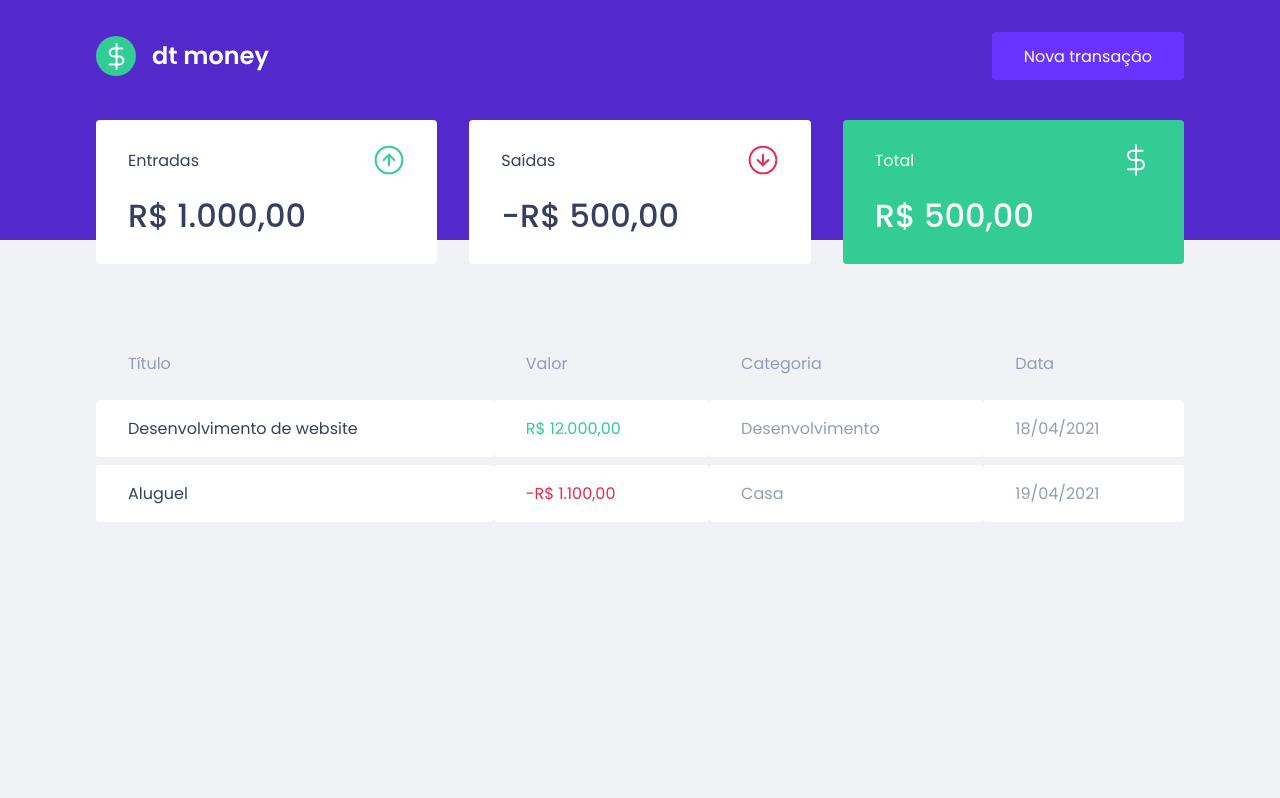
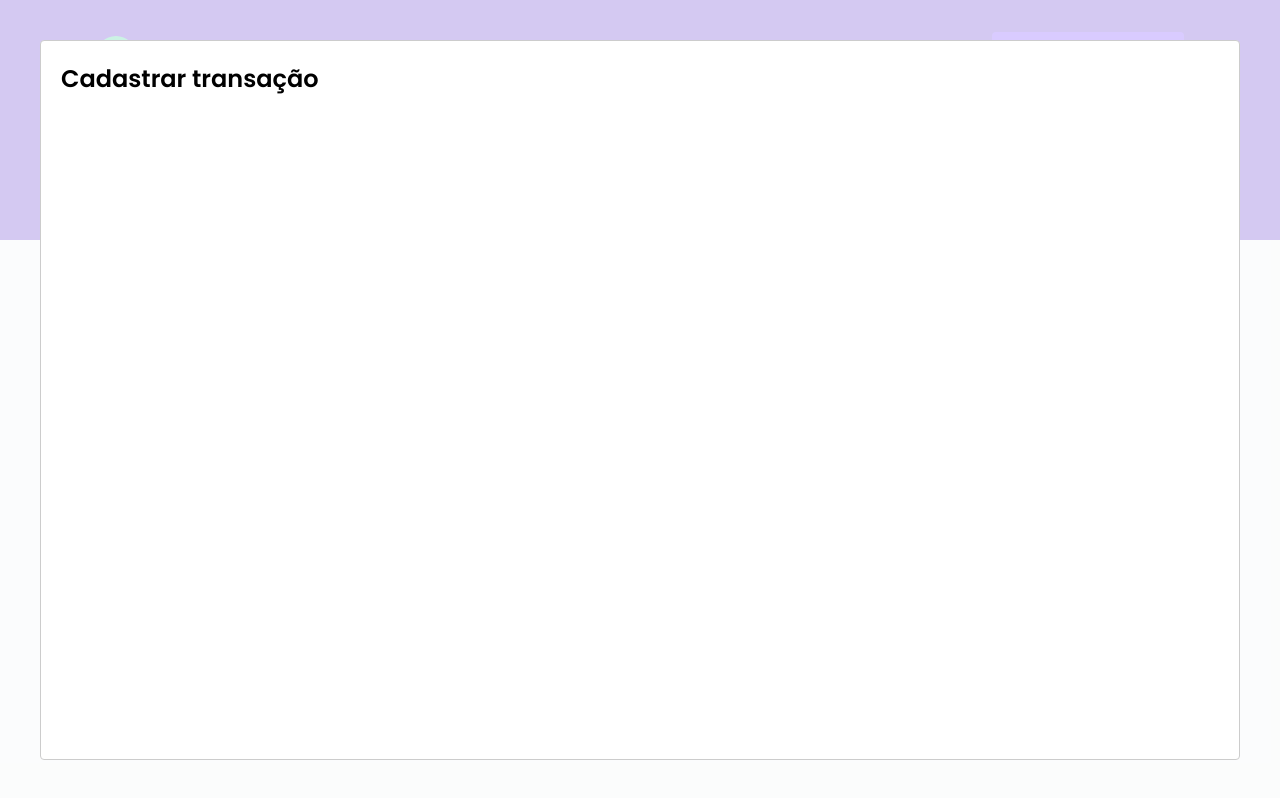
Before and after one commit to marcelorbueno/dtmoney, a React (Create React App) app: page / in a window 1280 px wide. Both pictures are taken after a click on the button "Nova transação". Built offline with nearby package versions, Linux system fonts and the light colour scheme; no server answers; what miragejs would draw is missing.

Commit message:
Configurando modal de criação

```diff
--- a/package.json
+++ b/package.json
@@ -7,6 +7,7 @@
     "miragejs": "^0.1.41",
     "react": "^17.0.2",
     "react-dom": "^17.0.2",
+    "react-modal": "^3.13.1",
     "react-scripts": "4.0.3",
     "styled-components": "^5.2.3",
     "web-vitals": "^1.0.1"
@@ -19,6 +20,7 @@
     "@types/node": "^12.0.0",
     "@types/react": "^17.0.0",
     "@types/react-dom": "^17.0.0",
+    "@types/react-modal": "^3.12.0",
     "@types/styled-components": "^5.1.9",
     "typescript": "^4.1.2"
   },
--- a/src/App.tsx
+++ b/src/App.tsx
@@ -1,13 +1,36 @@
+import { useState } from 'react';
+import Modal from 'react-modal'
 import { Dashboard } from "./components/Dashboard"
 import { Header } from "./components/Header"
 
 import { GlobalStyle } from "./styles/global"
 
+Modal.setAppElement('#root');
+
 export function App() {
+  const [isNewTransactionModalOpen, setIsNewTransactionModalOpen] = useState(false);
+
+  function handleOpenNewTransactionModal() {
+      setIsNewTransactionModalOpen(true);
+  }
+
+  function hanldeCloseNewTransactionModal() {
+      setIsNewTransactionModalOpen(false);
+  }
+
   return (
     <>
-      <Header />
+      <Header onOpenNewTransition={handleOpenNewTransactionModal} />
+
       <Dashboard />
+
+      <Modal
+          isOpen={isNewTransactionModalOpen}
+          onRequestClose={hanldeCloseNewTransactionModal}
+      >
+          <h2>Cadastrar transação</h2>
+      </Modal>
+
       <GlobalStyle />
     </>
   )
--- a/src/components/Header/index.tsx
+++ b/src/components/Header/index.tsx
@@ -2,12 +2,16 @@
 
 import { Container, Content } from './styles'
 
-export function Header() {
+interface HeaderProps {
+    onOpenNewTransition: () => void;
+}
+
+export function Header({ onOpenNewTransition }: HeaderProps) {
     return (
         <Container>
             <Content>
                 <img src={logoImg} alt="dt money" />
-                <button type="button">
+                <button type="button" onClick={onOpenNewTransition}>
                     Nova transação
                 </button>
             </Content>
```
Also changed, not shown: 1 other file (tests, documents, lock files or other folders).
